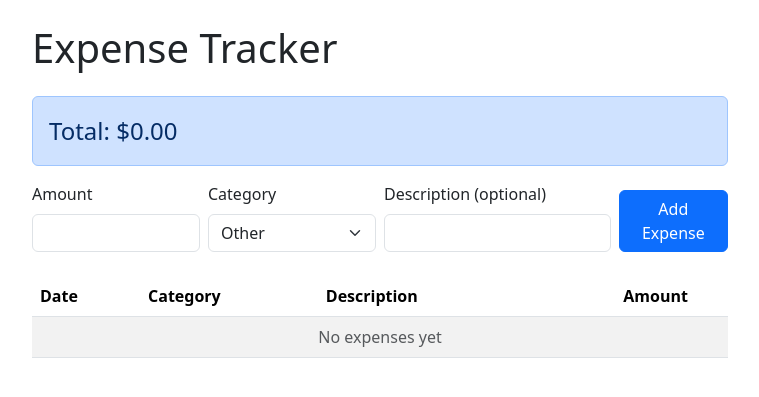
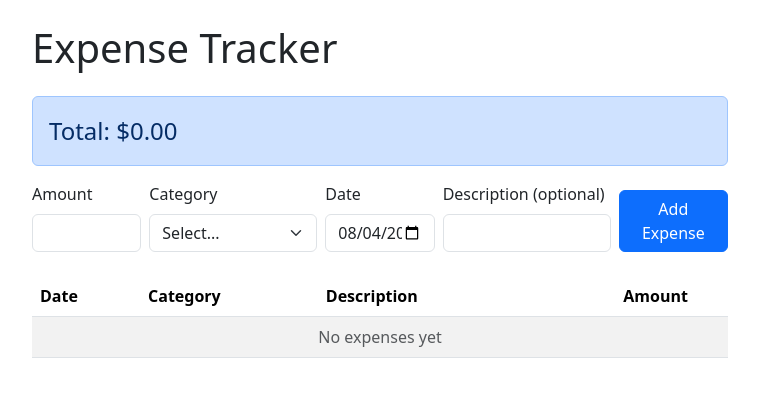
Before and after one commit to benweeks-dev/ExpenseTracker, a Flask app: page / in a window 1280 px wide. Shown: the top 397 px of the page, without its empty margins (260-1019 px from the left). Run offline with Flask 3, Linux system fonts and the light colour scheme.

Commit message:
Added selectable date for exp

```diff
--- a/app.py
+++ b/app.py
@@ -1,6 +1,8 @@
 import os
+from datetime import date, datetime
 
 from flask import Flask, flash, redirect, render_template, request, url_for
+from sqlalchemy import inspect, text
 
 from config import Config
 from models import Category, Expense, db
@@ -15,6 +17,14 @@ db.init_app(app)
 
 with app.app_context():
     db.create_all()
+
+    inspector = inspect(db.engine)
+    columns = [col["name"] for col in inspector.get_columns("expense")]
+    if "expense_date" not in columns:
+        db.session.execute(text("ALTER TABLE expense ADD COLUMN expense_date DATE"))
+        db.session.execute(text("UPDATE expense SET expense_date = date(date_added) WHERE expense_date IS NULL"))
+        db.session.commit()
+
     if not Category.query.filter_by(name="Other").first():
         db.session.add(Category(name="Other"))
         db.session.commit()
@@ -22,10 +32,10 @@ with app.app_context():
 
 @app.route("/")
 def index():
-    expenses = Expense.query.order_by(Expense.date_added.desc()).all()
+    expenses = Expense.query.order_by(Expense.expense_date.desc(), Expense.date_added.desc()).all()
     categories = Category.query.order_by(Category.name).all()
     total = sum(e.amount for e in expenses)
-    return render_template("index.html", expenses=expenses, categories=categories, total=total)
+    return render_template("index.html", expenses=expenses, categories=categories, total=total, today=date.today())
 
 
 @app.route("/add", methods=["POST"])
@@ -33,14 +43,26 @@ def add_expense():
     category = request.form.get("category", "").strip()
     description = request.form.get("description", "").strip()
     amount_raw = request.form.get("amount", "")
+    expense_date_raw = request.form.get("expense_date", "")
 
     try:
         amount = float(amount_raw)
     except ValueError:
         amount = None
 
-    if category and category != NEW_CATEGORY_SENTINEL and amount is not None and amount > 0:
-        expense = Expense(amount=amount, category=category, description=description or None)
+    try:
+        expense_date = datetime.strptime(expense_date_raw, "%Y-%m-%d").date()
+    except ValueError:
+        expense_date = None
+
+    if (
+        category
+        and category != NEW_CATEGORY_SENTINEL
+        and amount is not None
+        and amount > 0
+        and expense_date is not None
+    ):
+        expense = Expense(amount=amount, category=category, description=description or None, expense_date=expense_date)
         db.session.add(expense)
         db.session.commit()
 
--- a/models.py
+++ b/models.py
@@ -1,4 +1,4 @@
-from datetime import datetime
+from datetime import date, datetime
 
 from flask_sqlalchemy import SQLAlchemy
 
@@ -10,6 +10,7 @@ class Expense(db.Model):
     amount = db.Column(db.Float, nullable=False)
     category = db.Column(db.String(50), nullable=False)
     description = db.Column(db.String(255), nullable=True)
+    expense_date = db.Column(db.Date, nullable=False, default=date.today)
     date_added = db.Column(db.DateTime, nullable=False, default=datetime.utcnow)
 
     def __repr__(self):
--- a/templates/index.html
+++ b/templates/index.html
@@ -16,20 +16,25 @@
     </div>
 
     <form method="POST" action="{{ url_for('add_expense') }}" class="row g-2 mb-4">
-        <div class="col-sm-3">
+        <div class="col-sm-2">
             <label class="form-label">Amount</label>
             <input type="number" step="0.01" min="0.01" name="amount" class="form-control" required>
         </div>
         <div class="col-sm-3">
             <label class="form-label">Category</label>
             <select name="category" id="category-select" class="form-select" required>
+                <option value="" disabled {% if not request.args.get('new') %}selected{% endif %}>Select...</option>
                 {% for c in categories %}
                 <option value="{{ c.name }}" {% if c.name == request.args.get('new') %}selected{% endif %}>{{ c.name }}</option>
                 {% endfor %}
                 <option value="__new__">+ Add Category...</option>
             </select>
         </div>
-        <div class="col-sm-4">
+        <div class="col-sm-2">
+            <label class="form-label">Date</label>
+            <input type="date" name="expense_date" class="form-control" value="{{ today.isoformat() }}" required>
+        </div>
+        <div class="col-sm-3">
             <label class="form-label">Description (optional)</label>
             <input type="text" name="description" class="form-control">
         </div>
@@ -75,7 +80,7 @@
         <tbody>
             {% for e in expenses %}
             <tr>
-                <td>{{ e.date_added.strftime('%Y-%m-%d %H:%M') }}</td>
+                <td>{{ e.expense_date.strftime('%Y-%m-%d') }}</td>
                 <td>{{ e.category }}</td>
                 <td>{{ e.description or "" }}</td>
                 <td class="text-end">${{ "%.2f"|format(e.amount) }}</td>
```
